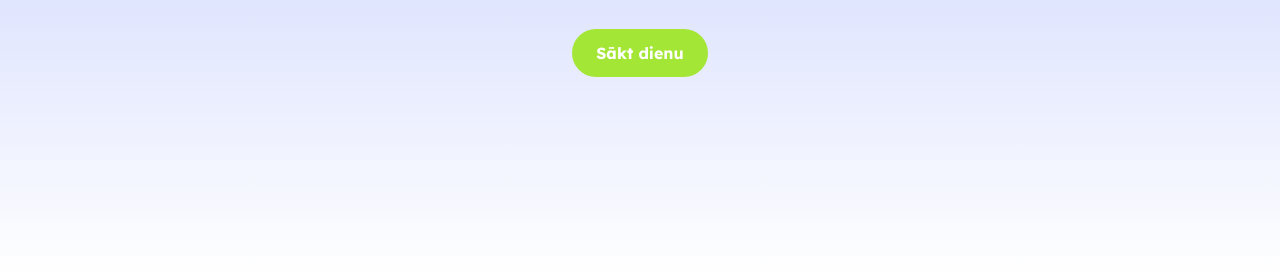
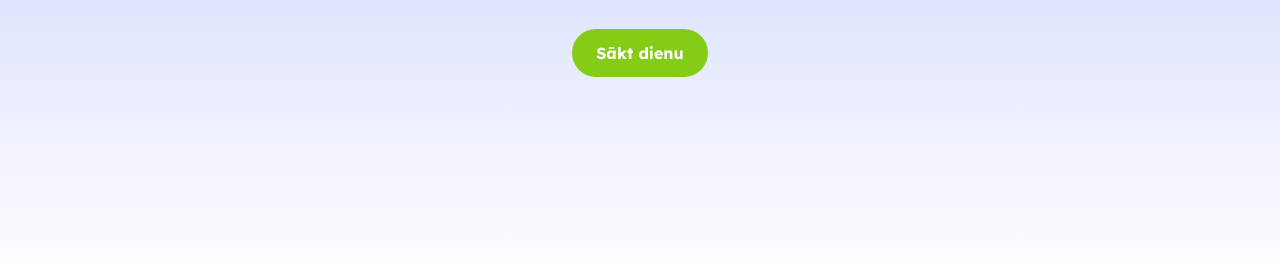
Before and after one commit to GolubevaSofja/GolubevaSofja.github.io, a plain HTML site: page index.html in a window 1280 px wide. Shown: the part 523-800 px from the top of the page. Drawn offline with nearby package versions, Linux system fonts and the light colour scheme.

Commit message:
updated button color for light and dark themes

```diff
--- a/index.html
+++ b/index.html
@@ -59,7 +59,7 @@
       <div class="text-center px-4">
         <h1 class="text-4xl md:text-8xl font-bold mb-4 text-primary dark:text-primary-light">Studenta diena LU: digitālā versija</h1>
         <p class="text-lg md:text-2xl">Iepazīsties ar digitālo dienu LU studentam</p>
-        <button onclick="document.getElementById('diena').scrollIntoView({ behavior: 'smooth' })" class="mt-8 px-6 py-3 font-bold text-white rounded-full bg-lime-400 hover:bg-lime-500 dark:bg-lime-500 dark:hover:bg-lime-600 transition">Sākt dienu</button>
+        <button onclick="document.getElementById('diena').scrollIntoView({ behavior: 'smooth' })" class="mt-8 px-6 py-3 font-bold text-white rounded-full bg-lime-500 hover:bg-lime-600 dark:bg-lime-600 dark:hover:bg-lime-700 transition">Sākt dienu</button>
       </div>
     </section>
 
```
